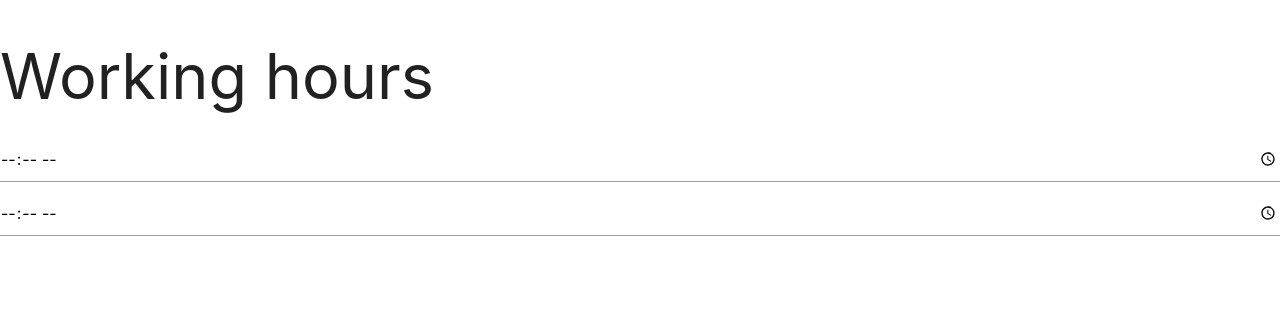
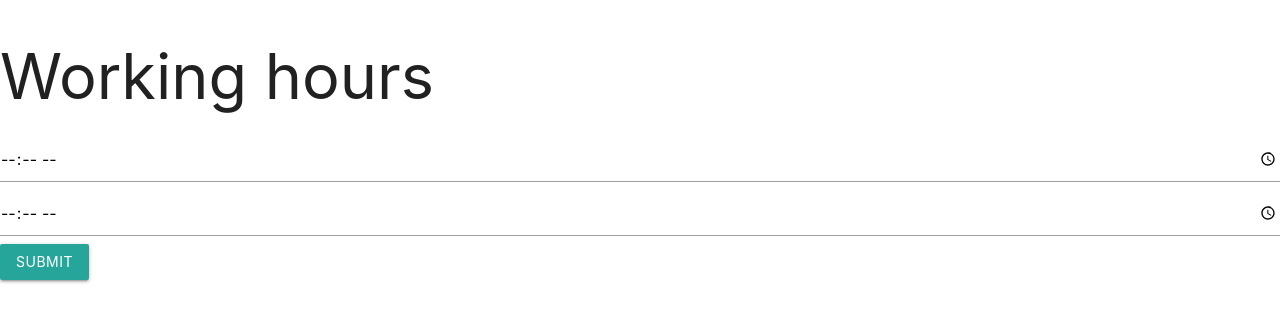
Before and after one commit to JoakimTeixeira/working-hours, a React (Create React App) app in the folder front-web/: page / in a window 1280 px wide. Shown: the top 322 px of the page. Built offline with nearby package versions, Linux system fonts and the light colour scheme.

Commit message:
Add button component

```diff
--- a/front-web/src/App.jsx
+++ b/front-web/src/App.jsx
@@ -1,5 +1,6 @@
 import React from 'react';
 import Input from 'components/Input';
+import Button from 'components/Button';
 
 function App() {
   return (
@@ -7,6 +8,7 @@
       <h1>Working hours</h1>
       <Input />
       <Input />
+      <Button />
     </>
   );
 }
--- /dev/null
+++ b/front-web/src/components/Button.jsx
@@ -0,0 +1,11 @@
+import React from 'react';
+
+const Button = () => {
+  return (
+    <button className="btn waves-effect waves-light" type="submit" name="action">
+      Submit
+    </button>
+  );
+};
+
+export default Button;
```
